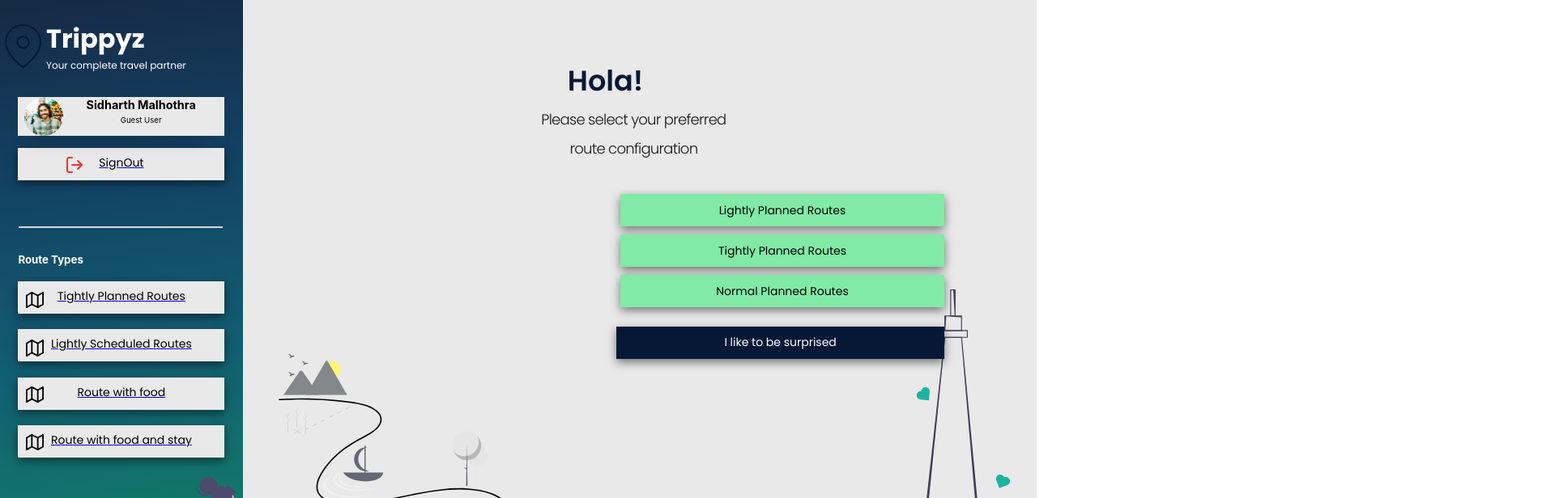
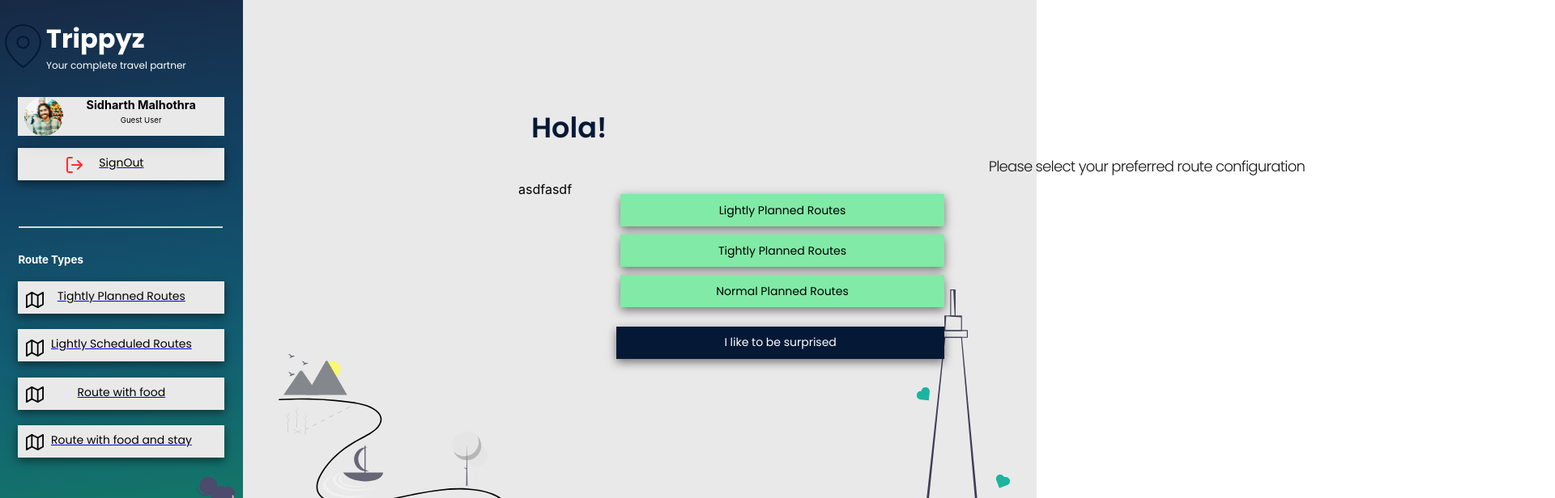
Before and after one commit to rohananilkumar/trippyz-frontend, a React (Create React App) app: page /welcome in a window 1280 px wide. Shown: the top 616 px of the page at 81% size, 1920 px wide, since content can reach past the window. Built offline with nearby package versions, Linux system fonts and the light colour scheme; a web font is replaced by a local one.

Commit message:
UI Changes

```diff
--- a/src/components/ui/Title.js
+++ b/src/components/ui/Title.js
@@ -1,18 +1,17 @@
-import React from 'react'
-import styles from './Title.module.scss'
+import React from "react";
+import styles from "./Title.module.scss";
 
-const Title = ({ titlefirst,titlesec, tagLine ,className}) => {
+const Title = ({ titlefirst, titlesec, tagLine, className }) => {
   return (
-
     <div className={`${styles.title} ${className}`}>
       <div className={styles.firstline}>
         <div className={styles.headerfirst}>{titlefirst}</div>
         <div className={styles.headersecond}>{titlesec}</div>
       </div>
       <div className={styles.tagLine}>{tagLine}</div>
+      asdfasdf
     </div>
+  );
+};
 
-  )
-}
-
-export default Title
+export default Title;
--- a/src/components/ui/Title.module.scss
+++ b/src/components/ui/Title.module.scss
@@ -1,4 +1,4 @@
-.headerfirst{
+.headerfirst {
   font-family: "Poppins";
   font-style: normal;
   font-weight: 600;
@@ -7,17 +7,16 @@
   text-align: center;
   /* Primary/Blue */
 
-    color: #00883B;
+  color: #00883b;
 }
-.firstline{
+.firstline {
   display: grid;
-    margin-left: 35%;
   margin-top: 5%;
 
   grid-template-columns: max-content max-content;
-    gap:1rem;
+  gap: 1rem;
 }
-  .headersecond{
+.headersecond {
   font-family: "Poppins";
   font-style: normal;
   font-weight: 600;
@@ -46,9 +45,9 @@
 
   color: #181818;
 }
-  .title{
+.title {
   position: absolute;
-    left: 46%;
+  // left: 46%;
   z-index: 800;
-
+  width: 100%;
 }
```
Lines whose indentation alone changed are shown as unchanged.
